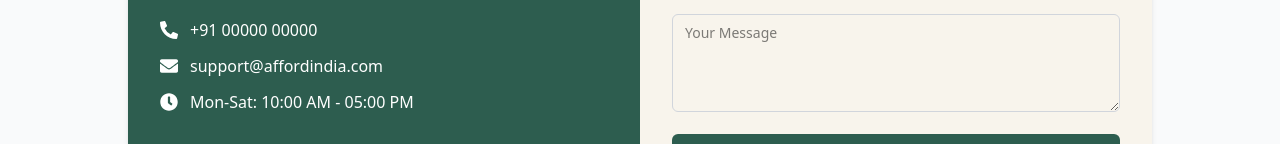
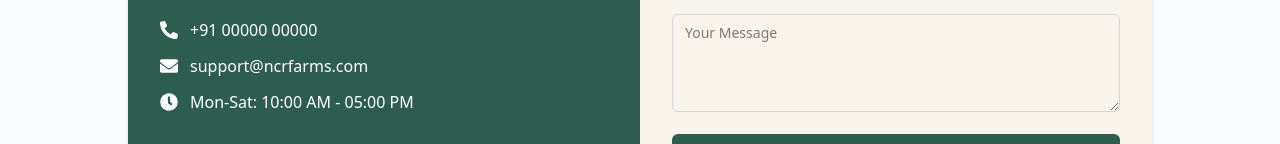
Before and after one commit to ncrfarmstech-sudo/NCR-Farms, a React (Vite) app in the folder client/frontend/: page /contactus in a window 1280 px wide. Shown: the part 266-410 px from the top of the page. Built offline with nearby package versions, Linux system fonts and the light colour scheme; no server answers.

Commit message:
Update ContactUs.jsx

```diff
--- a/client/frontend/src/pages/ContactUs.jsx
+++ b/client/frontend/src/pages/ContactUs.jsx
@@ -38,7 +38,7 @@
             </div>
             <div className="flex items-center gap-3">
               <FaEnvelope className="text-lg" />
-              <span>support@affordindia.com</span>
+              <span>support@ncrfarms.com</span>
             </div>
             <div className="flex items-center gap-3">
               <FaClock className="text-lg" />
@@ -99,4 +99,5 @@
   );
 };
 
+
 export default ContactUs;
```
